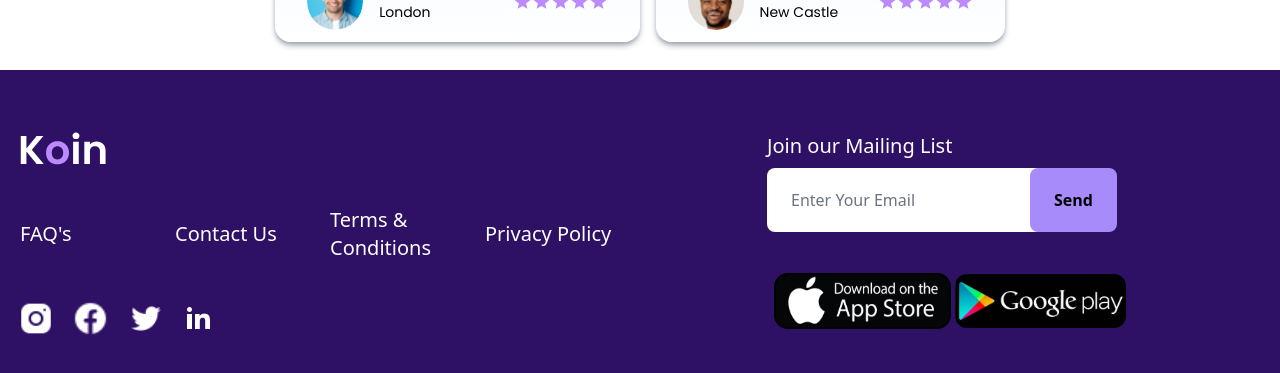
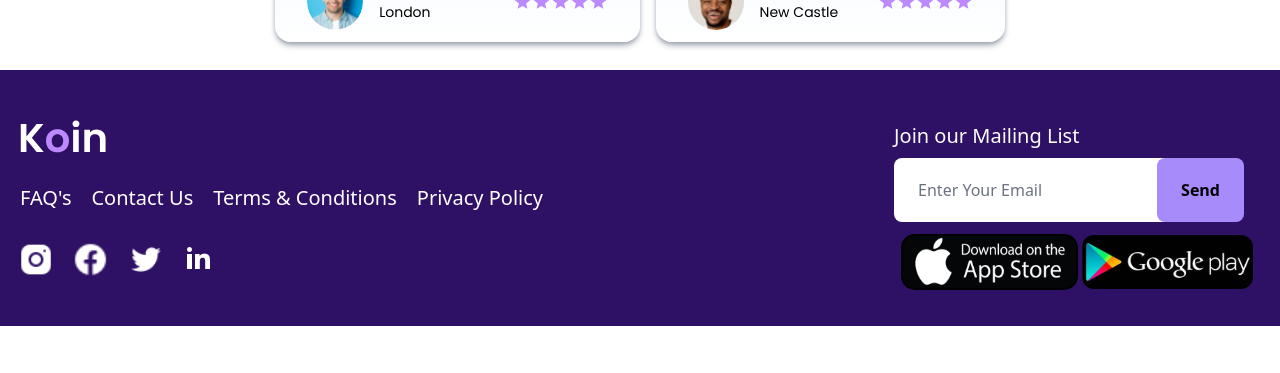
Before and after one commit to Nuuriii/koin, a React (Vite) app: page / in a window 1280 px wide. Shown: the part 2761-3134 px from the top of the page. After the commit the page ends 3087 px from the top, so only its background shows below. Built offline with nearby package versions, Linux system fonts and the light colour scheme.

Commit message:
fix footer

```diff
--- a/src/Component/Footer/Footer.jsx
+++ b/src/Component/Footer/Footer.jsx
@@ -11,25 +11,25 @@ import GooglePlay from "/img/GooglePlay.svg";
 function Footer() {
    return (
       <>
-         <div className='px-5 text-white sm:grid sm:grid-cols-2 bg-violet-950 py-9'>
+         <div className='px-5 text-white sm:flex sm:flex-row sm:justify-between bg-violet-950 py-9'>
             <div className='md:grid md:grid-rows-3 md:items-center'>
                <div>
                   <img src={KoinImage} alt='' />
                </div>
-               <div className='grid grid-rows-4 gap-4 text-xl md:text-md md:gap-0 md:grid-rows-none lg:grid-rows-none md:grid-cols-4 md:items-center md:justify-center'>
+               <div className='flex flex-col gap-4 text-xl md:text-md md:gap-2 lg:gap-5 lg:flex-row '>
                   <Link to='/'>FAQ's</Link>
                   <Link to='/'>Contact Us</Link>
                   <Link to='/'>Terms & Conditions</Link>
                   <Link to='/'>Privacy Policy</Link>
                </div>
-               <div className='items-center hidden gap-5 my-6 sm:flex'>
+               <div className='items-center hidden gap-5 my-6 sm:flex md:my-1'>
                   <img src={Instagram} alt='' />
                   <img src={Facebook} alt='' />
                   <img src={Twitter} alt='' />
                   <img src={Linkedin} alt='' />
                </div>
             </div>
-            <div className='items-center mt-4 md:grid md:grid-rows-2 md:justify-center'>
+            <div className='items-center mt-4 md:flex md:gap-3 md:flex-col md:justify-center'>
                <form className=''>
                   <label className='text-xl ' htmlFor='email'>
                      Join our Mailing List
@@ -52,7 +52,7 @@ function Footer() {
                   <img src={Twitter} alt='' />
                   <img src={Linkedin} alt='' />
                </div>
-               <div className='flex justify-center gap-1 px-20 md:px-1 md:pt-0 items-cente sm:pt-4'>
+               <div className='flex items-center justify-start gap-1 px-1 md:px-1 md:pt-0 sm:pt-4'>
                   <img src={AppStore} alt='' />
                   <img src={GooglePlay} alt='' />
                </div>
```
